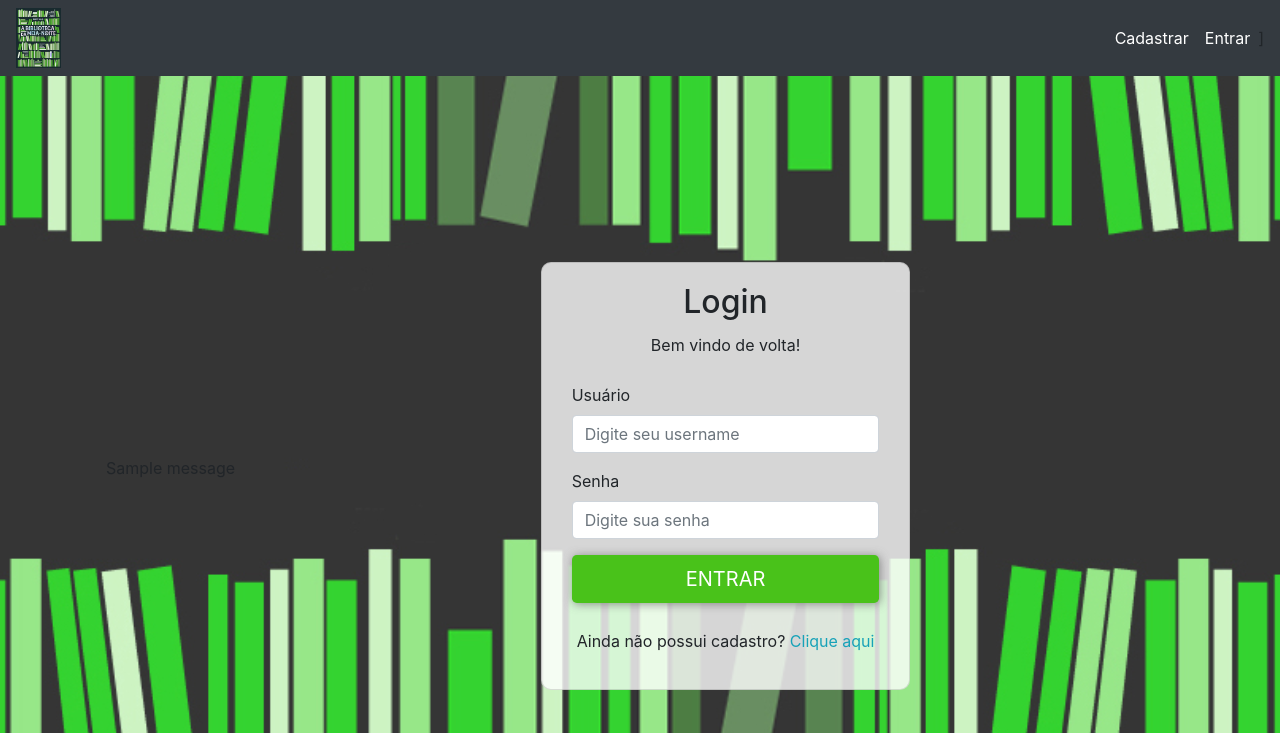
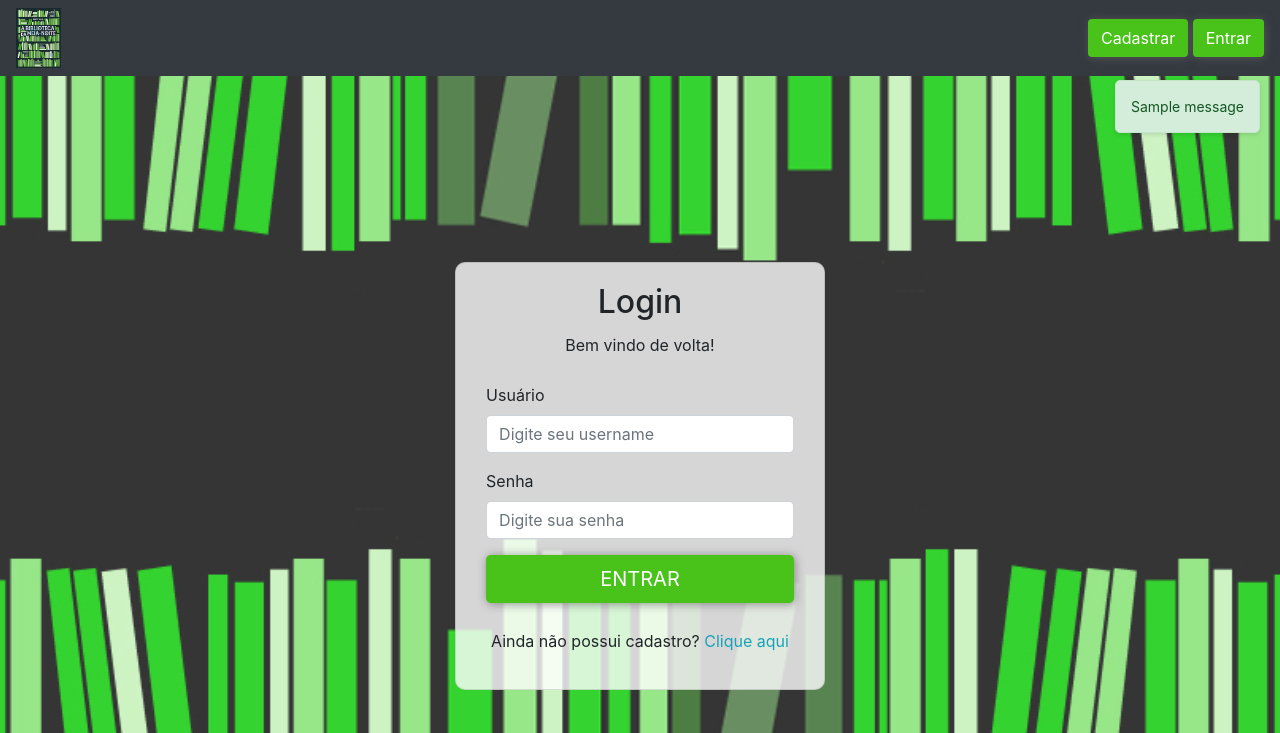
Before and after one commit to Gabs-024/Biblioteca_w_Python, a Django app: template usuario/templates/usuario/login.html in a window 1280 px wide. Shown: the top 733 px of the page. Run offline with Django 3.2, Linux system fonts and the light colour scheme; the template is opened without the code that fills it, so the values that code supplies are empty; tables that the repository leaves empty hold one stand-in row (values such as "Sample post"); one stand-in notice (Sample message) is shown; some libraries are stand-ins or nearby versions.

Commit message:
Pequenos ajustes nas mensagens. mas ainda é preciso corrigir tempo da mensagem sumir. so funciona com o login.

```diff
--- a/emprestar/views.py
+++ b/emprestar/views.py
@@ -1,3 +1,4 @@
+from django.contrib import messages
 from django.shortcuts import get_object_or_404, redirect, render
 
 from emprestar.models import Emprestar
@@ -20,7 +21,9 @@
         if not livro.emprestado:
             emprestimo.save()
             obj_emprestimo.save()
+            messages.success(request, 'Livro emprestado com sucesso!')
         else:
+            messages.error(request, 'Não foi possível alugar este livro.')
             return redirect('livro:home')
 
         return redirect('emprestimo:meus_emprestimos')
--- a/templates/parciais/_messages.html
+++ b/templates/parciais/_messages.html
@@ -1,8 +1,9 @@
 {% if messages %}
-    <br>
-    {% for message in messages %}
-        <div class="alert {{ message.tags }}" role="alert">
-            {{ message }}
-        </div>
-    {% endfor %}
+    <div class="messages-container">
+        {% for message in messages %}
+            <div class="alert {% if message.tags %}alert-{{ message.tags }}{% endif %}">
+                {{ message }}
+            </div>
+        {% endfor %}
+    </div>
 {% endif %}
--- a/templates/parciais/_navbar.html
+++ b/templates/parciais/_navbar.html
@@ -11,29 +11,19 @@
         </button>
     </div>
 
-    <div class="collapse navbar-collapse" id="navbarSupportedContent">
+    <div class="collapse navbar-collapse" id="botoes_navbar">
+        <div class="meus_itens">
             <ul class="navbar-nav ml-auto">
                 {% if request.user.is_authenticated %}
-            <li class="nav-item dropdown">
-                <a class="nav-link dropdown-toggle" href="#" id="navbarDropdown" role="button"
-                    data-toggle="dropdown" aria-haspopup="true" aria-expanded="false">
-                    Conta
-                </a>
-                <div class="dropdown-menu" aria-labelledby="navbarDropdown">
-                    <a class="dropdown-item" href="{% url 'emprestimo:meus_emprestimos' %}">Meus livros</a>
-                    <a class="dropdown-item" href="{% url 'usuario:cadastrar' %}">Atualizar perfil</a>
-                    <a class="dropdown-item" href="{% url 'usuario:logout' %}">Sair</a>
-                </div>
-            </li>
-            {% else %}
                 <li class="nav-item">
-                <a class="nav-link active" href="{% url 'usuario:cadastrar' %}">Cadastrar</a>
+                    <a class="nav-link active" href="{% url 'emprestimo:meus_emprestimos' %}">Meus livros</a>
                 </li>
                 <li class="nav-item">
-                <a class="nav-link active" href="{% url 'usuario:login' %}">Entrar</a>
+                    <a class="nav-link active" href="{% url 'usuario:cadastrar' %}">Meu perfil</a>
                 </li>
                 {% endif %}
             </ul>
+        </div>
         {% comment %} <form method="GET" action="{% url 'produto:busca' %}" class="form-inline my-2 my-lg-0">
             <input class="form-control mr-sm-2" name="termo" value="{{ request.GET.termo }}" type="search" placeholder="Pesquisar" aria-label="Search">
             <button class="btn btn-secondary my-2 my-sm-0" type="submit">Pesquisar</button>
@@ -41,7 +31,17 @@
     </div>
     {% if request.user.is_authenticated %}
     <div class="boasvindas">
-        <h6 id="texto_bemvindos">Seja bem vindo(a) {{ request.user.first_name }}</h6>
+        <p id="texto_bemvindos">Seja bem vindo(a) {{ request.user.first_name }} - {{ request.user.usuario.matricula }}</p>
+    </div>
+    <ul class="navbar-nav ml-auto">
+        <li class="nav-item">
+            <a id="texto_sair" class="nav-link active" href="{% url 'usuario:logout' %}">Sair</a>
+        </li>
+    </ul>
+    {% else %}
+    <div class="cadastrar_botoes">
+        <a id="botao" class="btn" href="{% url 'usuario:cadastrar' %}">Cadastrar</a>
+        <a id="botao" class="btn" href="{% url 'usuario:login' %}">Entrar</a>
     </div>
     {% endif %}
-]</nav>
+</nav>
--- a/templates/static/css/style.css
+++ b/templates/static/css/style.css
@@ -1,5 +1,28 @@
 .navbar_geral {
     background-color: black;
+}
+
+.nav-item {
+    width: 7em;
+}
+
+.meus_itens {
+    width: 10em;
+    display: flex;
+    justify-content: space-between;
+    margin-left: 1em;
+}
+
+#nav_botao {
+    width:5em;
+    display: flex;
+    text-decoration: none;
+}
+
+.cadastrar_botoes {
+    width: 11em;
+    display: flex;
+    justify-content: space-between;
 }
 
 html, body {
@@ -159,3 +182,42 @@
     border-top-left-radius: 10px;  /* Arredonda as bordas da imagem */
     border-top-right-radius: 10px;
 }
+
+.messages-container {
+    position: absolute;
+    top: 80px; /* Ajuste conforme necessário */
+    right: 20px;
+    width: auto;
+    max-width: 300px;
+    z-index: 1000;
+}
+
+.alert {
+    padding: 15px;
+    margin-bottom: 10px;
+    border-radius: 5px;
+    font-size: 14px;
+    color: #155724; /* Certifique-se de que a cor do texto seja visível */
+    background-color: #d4edda; /* Verde claro para sucesso */
+    box-shadow: 0 2px 4px rgba(0, 0, 0, 0.1);
+}
+
+.alert-success {
+    background-color: #d4edda; /* Verde claro para sucesso */
+    color: #155724; /* Cor do texto */
+}
+
+.alert-error {
+    background-color: #f8d7da; /* Vermelho claro para erro */
+    color: #721c24;
+}
+
+.alert-info {
+    background-color: #d1ecf1; /* Azul claro para informação */
+    color: #0c5460;
+}
+
+.alert-warning {
+    background-color: #fff3cd; /* Amarelo claro para aviso */
+    color: #856404;
+}
--- a/templates/static/css/usuario.css
+++ b/templates/static/css/usuario.css
@@ -29,8 +29,10 @@
     color: white;
     display: flex;
     justify-content: right;
-    width: 100%;
+    width: 50em;
     margin-right: 2%;
+    align-items: center;
+    margin-top:1em;
 }
 
 .linha {
--- a/templates/static/js/app.js
+++ b/templates/static/js/app.js
@@ -34,3 +34,27 @@
     active = active - 1 >= 0 ? active - 1 : active;
     loadShow();
 }
+
+// Aguarda 100 ms para garantir que a mensagem esteja renderizada
+setTimeout(function() {
+    // Seleciona todas as mensagens de alerta
+    const allMessages = document.querySelectorAll('.messages-container .alert');
+
+    // Itera sobre todas as mensagens encontradas
+    allMessages.forEach(function(message) {
+        // Se a mensagem for de sucesso, aguarda 10 segundos antes de redirecionar
+        if (message.classList.contains('alert-success')) {
+            setTimeout(function() {
+                // Aqui você pode redirecionar, se necessário
+                // window.location.href = "{% url 'alguma:pagina' %}";
+            }, 3000);  // Tempo para exibir a mensagem antes de redirecionar (10 segundos)
+        } else {
+            // Aplica o efeito de ocultar mensagem para outras classes de alerta
+            setTimeout(function() {
+                message.style.transition = "opacity 0.5s ease";
+                message.style.opacity = "0";
+                setTimeout(() => message.style.display = "none", 500);
+            }, 3000);  // Tempo para ocultar mensagens de erro ou aviso (5 segundos)
+        }
+    });
+}, 100);  // Um pequeno atraso para garantir que o DOM esteja completamente carregado
--- a/usuario/templates/usuario/cadastro.html
+++ b/usuario/templates/usuario/cadastro.html
@@ -38,5 +38,4 @@
         </form>
     </div>
 </div>
-
 {% endblock %}
--- a/usuario/templates/usuario/login.html
+++ b/usuario/templates/usuario/login.html
@@ -1,13 +1,6 @@
 {% extends 'base.html' %}
 {% load crispy_forms_tags %}
 {% load static %}
-
-{% block extra_css %}
-    <link rel="stylesheet" href="{% static 'css/usuario.css' %}">
-{% endblock %}
-{% block extra2_css %}
-    <link rel="stylesheet" href="{% static 'css/style.css' %}">
-{% endblock %}
 
 {% block body_class %}login-background{% endblock %}
 
```
Also changed, not shown: biblioteca/settings.py (+5 -5 lines), devolver/views.py (+3 -6 lines), usuario/views.py (+3 -5 lines). Lines whose indentation alone changed are shown as unchanged.
